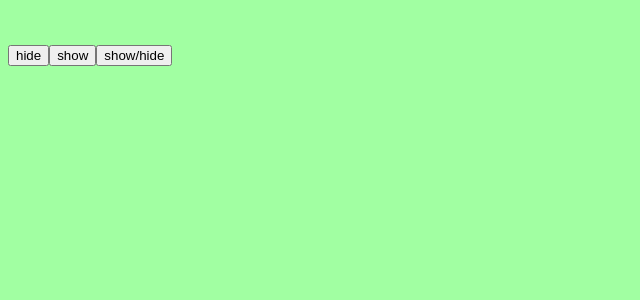
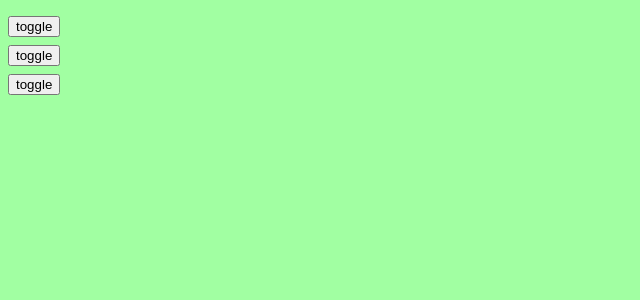
Before and after one commit to bronepoezd410/4AIP_VueExercises410, a Vue app in the folder MakoVueExercises/: page / in a window 1280 px wide. Shown: the top 300 px of the page, without its empty margins (0-640 px from the left). Built offline with nearby package versions, Linux system fonts and the light colour scheme.

Commit message:
020_Тогглинг элементов

```diff
--- a/MakoVueExercises/src/App.vue
+++ b/MakoVueExercises/src/App.vue
@@ -1,9 +1,15 @@
 <template>
-	<p v-if="visible">text</p>
-    <br>
-    <button @click="hide">hide</button>
-    <button @click="show">show</button>
-    <button @click="reversal">show/hide</button>
+
+
+	<button @click="toggle">toggle</button>
+	<p v-if="visible">Lorem ipsum dolor sit amet consectetur, adipisicing elit. Vel assumenda minus eveniet quam laudantium veritatis dignissimos atque, quasi tenetur quae.</p>
+<br>
+    <button @click="toggle1">toggle</button>
+    <p v-if="visible1">Lorem ipsum dolor sit amet consectetur, adipisicing elit. Vel assumenda minus eveniet quam laudantium veritatis dignissimos atque, quasi tenetur quae.</p>
+<br>
+    <button @click="toggle2">toggle</button>
+    <p v-if="visible2">Lorem ipsum dolor sit amet consectetur, adipisicing elit. Vel assumenda minus eveniet quam laudantium veritatis dignissimos atque, quasi tenetur quae.</p>
+
 
 </template>
 
@@ -14,23 +20,28 @@ export default {
     data() {
 	return {
 		visible: false,
+		visible1: false,
+		visible2: false,
 	}
 
 },
     methods:
     {
-        hide: function() {
-		//this.visible = !this.visible;
-		this.visible = false;
-	    },
-        show: function() {
-		this.visible = true;
-	    },
-        reversal: function() {
-		this.visible = !this.visible;
-        },
-    computed: {
+        toggle: function() {
+	    this.visible = !this.visible;
+    },
+        toggle1: function() {
+	    this.visible1 = !this.visible1;
+    },
+        toggle2: function() {
+	    this.visible2 = !this.visible2;
+    },
+    computed:
+    {
+
     }
+
+
     }
 }
 
```
